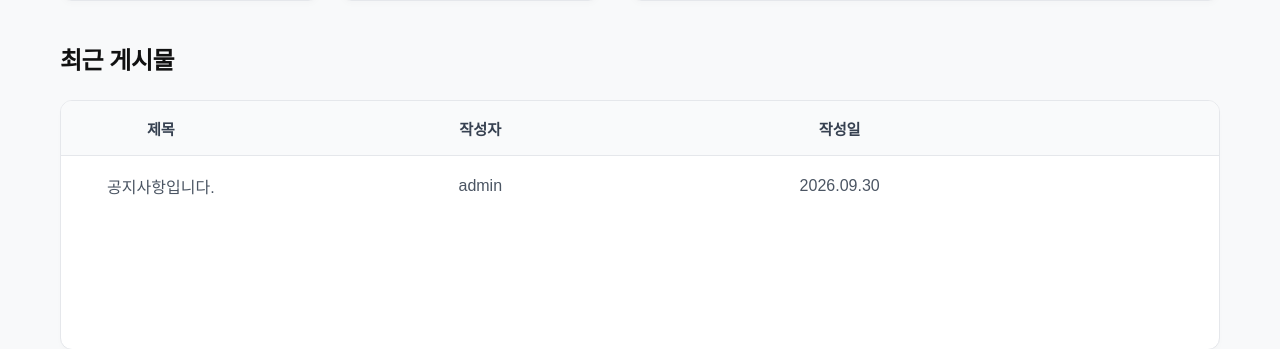
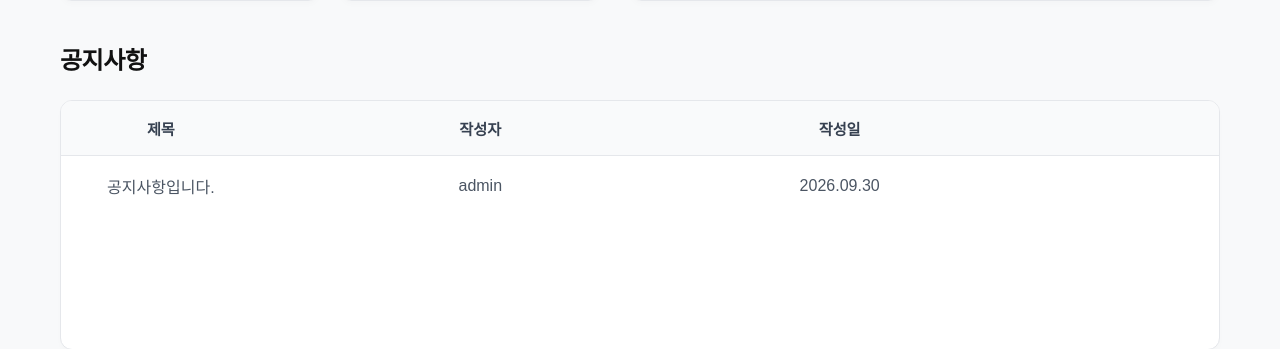
Before and after one commit to mikuchan1004/cruder, a FastAPI app: template templates/admin-dashboard.html in a window 1280 px wide. Shown: the part 457-806 px from the top of the page. Run offline with FastAPI, Linux system fonts and the light colour scheme; the template is opened without the code that fills it, so the values that code supplies are empty.

Commit message:
admin-dashboard.html : 최근 게시물을 공지사항으로 바꿨습니다.

```diff
--- a/templates/admin-dashboard.html
+++ b/templates/admin-dashboard.html
@@ -58,7 +58,7 @@
 
         <!-- 최근 게시물 테이블 영역 -->
         <section class="recent-posts">
-            <h2 class="section-title">최근 게시물</h2>
+            <h2 class="section-title">공지사항</h2>
 
             <div class="board-table">
                 <!-- 데스크톱용 테이블 헤더 -->
```
